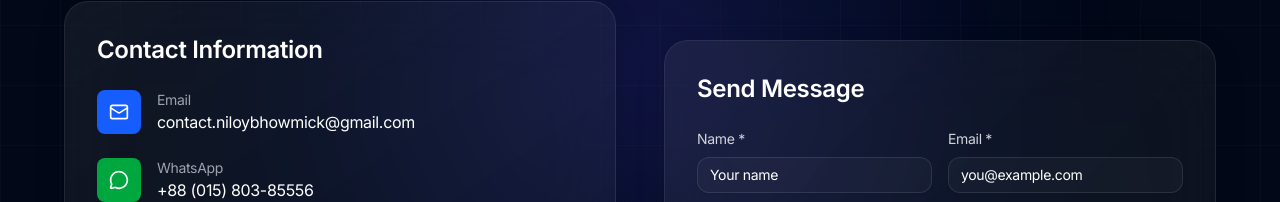
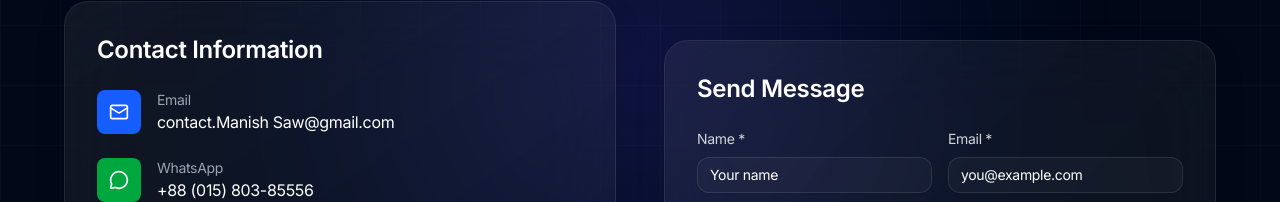
Before and after one commit to Manish8473/Manish-Saw-yt, a Next.js app: page /contact in a window 1280 px wide. Shown: the part 335-537 px from the top of the page. Built offline with nearby package versions, Linux system fonts and the light colour scheme.

Commit message:
Update page.tsx

```diff
--- a/src/app/contact/page.tsx
+++ b/src/app/contact/page.tsx
@@ -93,7 +93,7 @@ export default function ContactPage() {
                       href="mailto:contact.niloybhowmick@gmail.com"
                       className="text-white hover:text-blue-400 transition-colors"
                     >
-                      contact.niloybhowmick@gmail.com
+                      contact.Manish Saw@gmail.com
                     </a>
                   </div>
                 </div>
```
